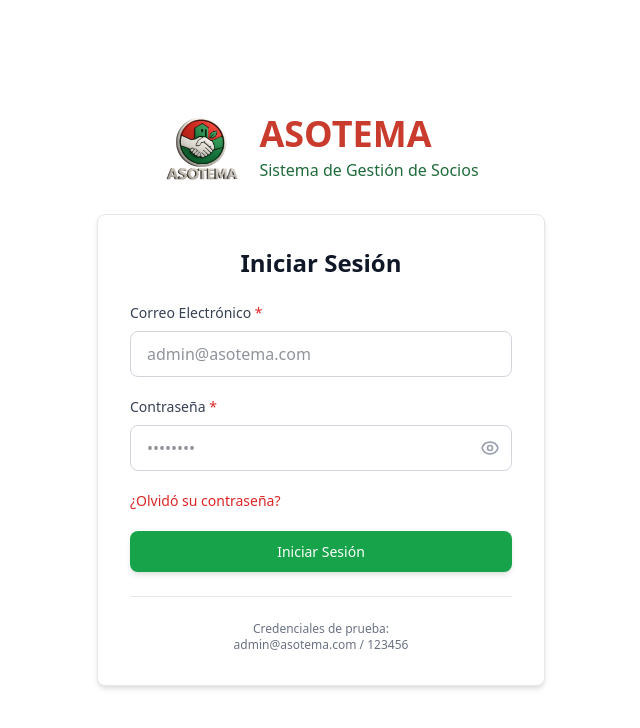
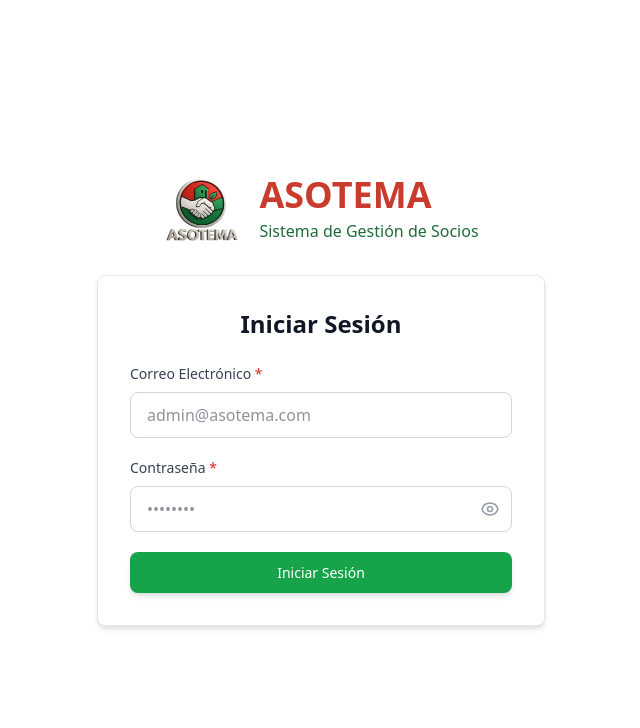
Before and after one commit to Diego200509/asotema, a React (Vite) app in the folder web/: page /login in a window 1280 px wide. Shown: the top 728 px of the page, without its empty margins (319-959 px from the left). Built offline with nearby package versions, Linux system fonts and the light colour scheme.

Commit message:
Se corrigio el seeder para el usuario admin y ademas se quito el olvidar contraseña del login y el texto de credenciales

```diff
--- a/web/src/components/login/LoginCard.jsx
+++ b/web/src/components/login/LoginCard.jsx
@@ -1,7 +1,6 @@
 import React from 'react';
 import Card from '../shared/Card';
 import LoginForm from './LoginForm';
-import LoginCredentials from './LoginCredentials';
 
 const LoginCard = ({ onSubmit, loading }) => {
   return (
@@ -14,8 +13,6 @@
         onSubmit={onSubmit}
         loading={loading}
       />
-
-      <LoginCredentials />
     </Card>
   );
 };
--- a/web/src/components/login/LoginCredentials.jsx
+++ /dev/null
@@ -1,15 +0,0 @@
-import React from 'react';
-
-const LoginCredentials = () => {
-  return (
-    <div className="mt-6 pt-6 border-t border-gray-200">
-      <p className="text-xs text-gray-500 text-center">
-        Credenciales de prueba:
-        <br />
-        <span className="font-medium">admin@asotema.com</span> / 123456
-      </p>
-    </div>
-  );
-};
-
-export default LoginCredentials;
--- a/web/src/components/login/LoginForm.jsx
+++ b/web/src/components/login/LoginForm.jsx
@@ -22,10 +22,6 @@
     setPassword('');
   };
 
-  const handleForgotPassword = () => {
-    alert('Funcionalidad de recuperación de contraseña en desarrollo');
-  };
-
   return (
     <form onSubmit={handleSubmit} className="space-y-5">
       <Input
@@ -44,16 +40,6 @@
         placeholder="••••••••"
         required
       />
-
-      <div className="flex items-center justify-between">
-        <button
-          type="button"
-          onClick={handleForgotPassword}
-          className="text-sm text-danger hover:text-danger-700 transition"
-        >
-          ¿Olvidó su contraseña?
-        </button>
-      </div>
 
       <button
         type="submit"
```
Also changed, not shown: 1 other file (tests, documents, lock files or other folders).
